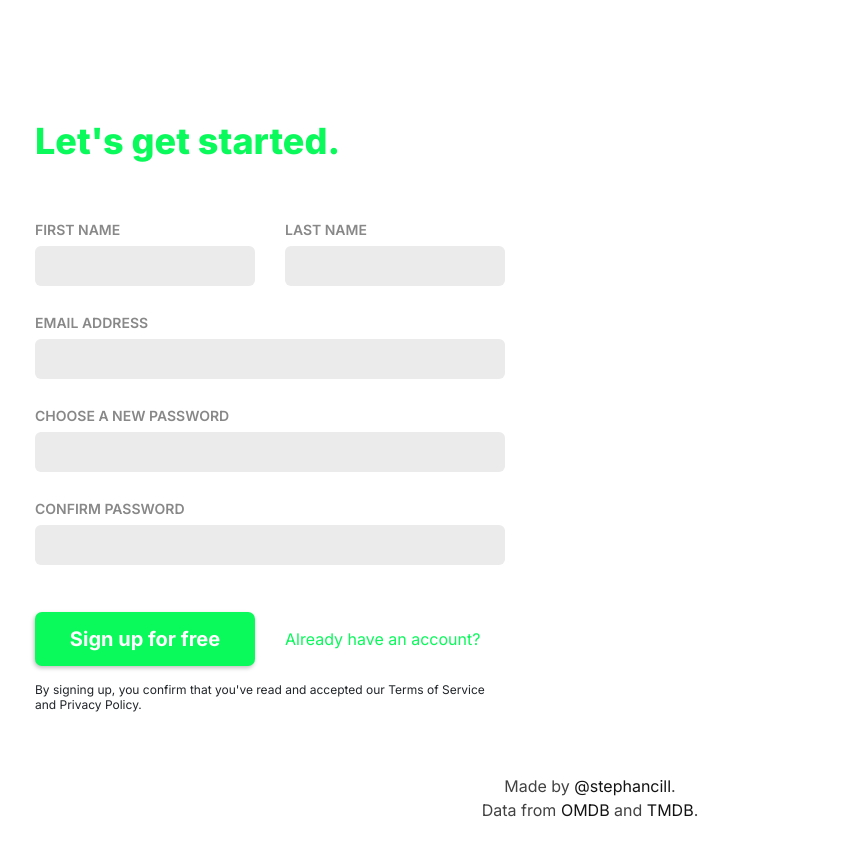
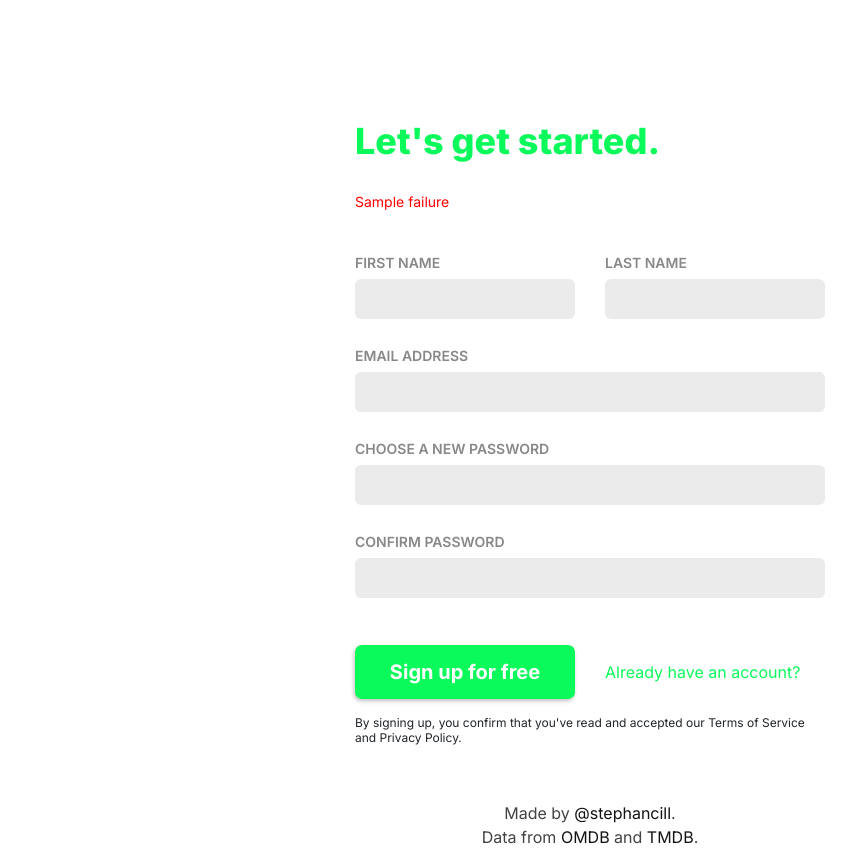
Before and after one commit to stephancill/moviecheck, a Python web app: template templates/sign-up.html in a window 1280 px wide. Shown: the part 66-931 px from the top of the page, without its empty margins (50-906 px from the left). Before the commit the page ends 883 px from the top, so only its background shows below. Run offline with Jinja, Linux system fonts and the light colour scheme; the template is opened without the code that fills it: most values are stand-ins (such as "Sample title", 1, 10 or a date in 2020); some libraries are stand-ins or nearby versions.

Commit message:
Failure messages

```diff
--- a/static/css/authentication.css
+++ b/static/css/authentication.css
@@ -1,6 +1,13 @@
 .cta-button {
     width: 100%;
     box-shadow: -1px 2px 4px rgba(0, 0, 0, 0.25);
+}
+
+.failure-message {
+    font-weight: normal;
+    font-size: 14px;
+    line-height: 17px;
+    color: #FF0000;
 }
 
 form {
--- a/templates/sign-in.html
+++ b/templates/sign-in.html
@@ -13,8 +13,11 @@
 
 <div class="container">
     <section>
-        <form action="{{url_for('auth.login')}}" method="POST">
+        <form class="mx-auto" action="{{url_for('auth.login')}}" method="POST">
             <h2><strong>Welcome back.</strong></h2>
+            {% if failure %}
+            <p class="failure-message">{{failure}}</p>
+            {% endif %}
             <div class="form-field">
                 <h5>Email address</h5>
                 <input type="email" name="email" required>
--- a/templates/sign-up.html
+++ b/templates/sign-up.html
@@ -9,11 +9,13 @@
 {% block title %}Sign Up{% endblock %}
 
 {% block content %}
-<!-- TODO: Error messages -->
 <div class="container">
     <section>
-        <form action="{{url_for('auth.register')}}" method="POST">
+        <form class="mx-auto" action="{{url_for('auth.register')}}" method="POST">
             <h2><strong>Let's get started.</strong></h2>
+            {% if failure %}
+            <p class="failure-message">{{failure}}</p>
+            {% endif %}
             <div class="row">
                 <div class="form-field col-xl">
                     <h5>First name</h5>
```
Also changed, not shown: app.py (+7 -28 lines).
